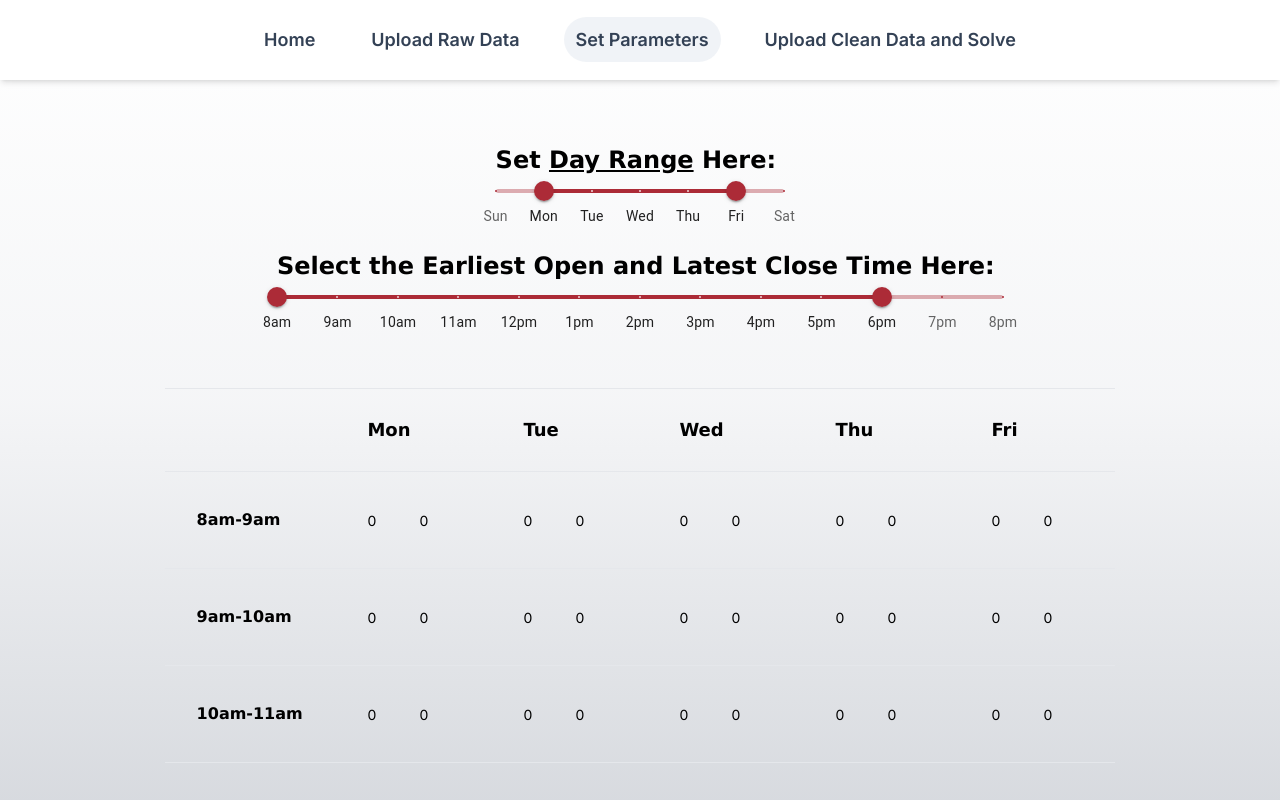
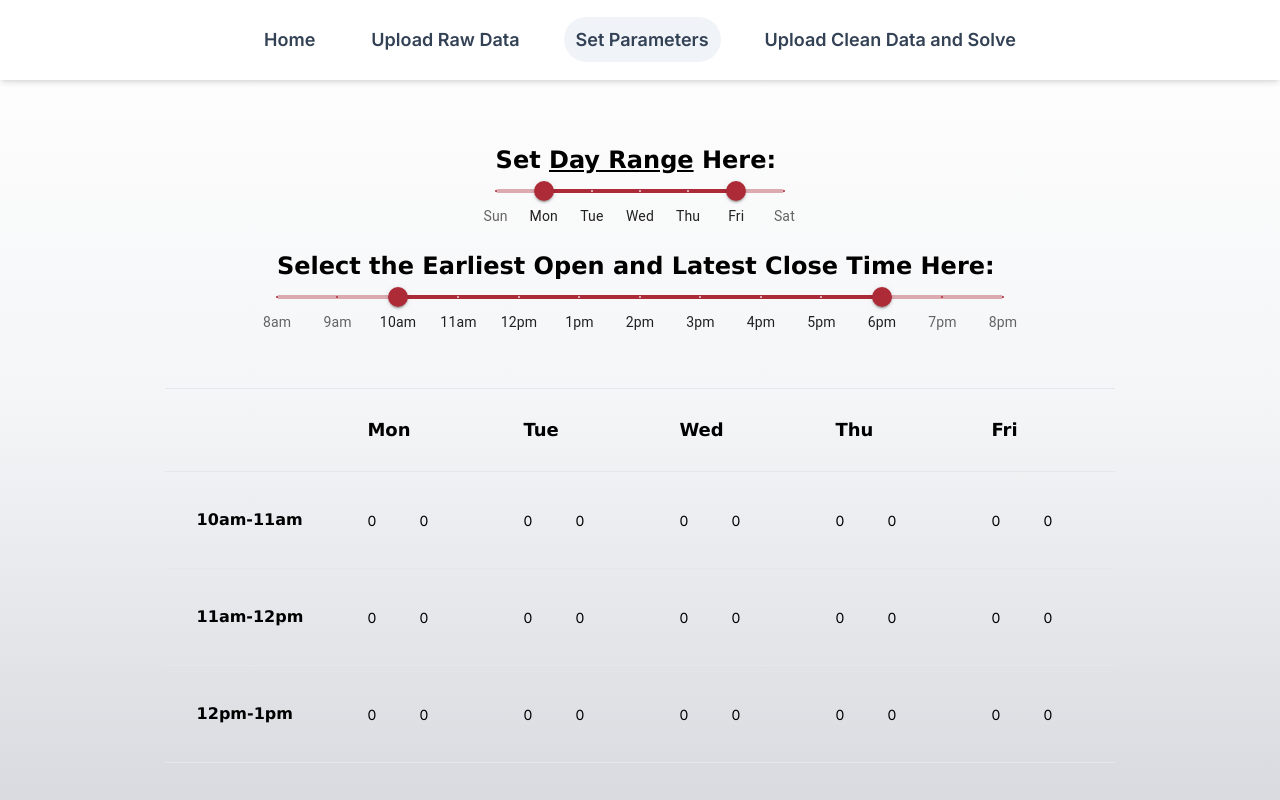
Before and after one commit to ArjunVenat/MTC-Scheduler-Client-V2, a Next.js app: page /params in a window 1280 px wide. Built offline with nearby package versions, Linux system fonts and the light colour scheme.

Commit message:
more appropriate default time range

```diff
--- a/app/params/page.tsx
+++ b/app/params/page.tsx
@@ -11,7 +11,7 @@ export default function Home() {
     const time = ["8am", "9am", "10am", "11am", "12pm", "1pm", "2pm", "3pm", "4pm", "5pm", "6pm", "7pm", "8pm"];
 
     const [selectedDays, setSelectedDays] = useState<string[]>(["Mon", "Fri"]);
-    const [selectedTime, setSelectedTime] = useState<string[]>(["8am", "6pm"]);
+    const [selectedTime, setSelectedTime] = useState<string[]>(["10am", "6pm"]);
 
     const initialState: MinMaxTableState = {
         dayTimeMinMax: []
```
